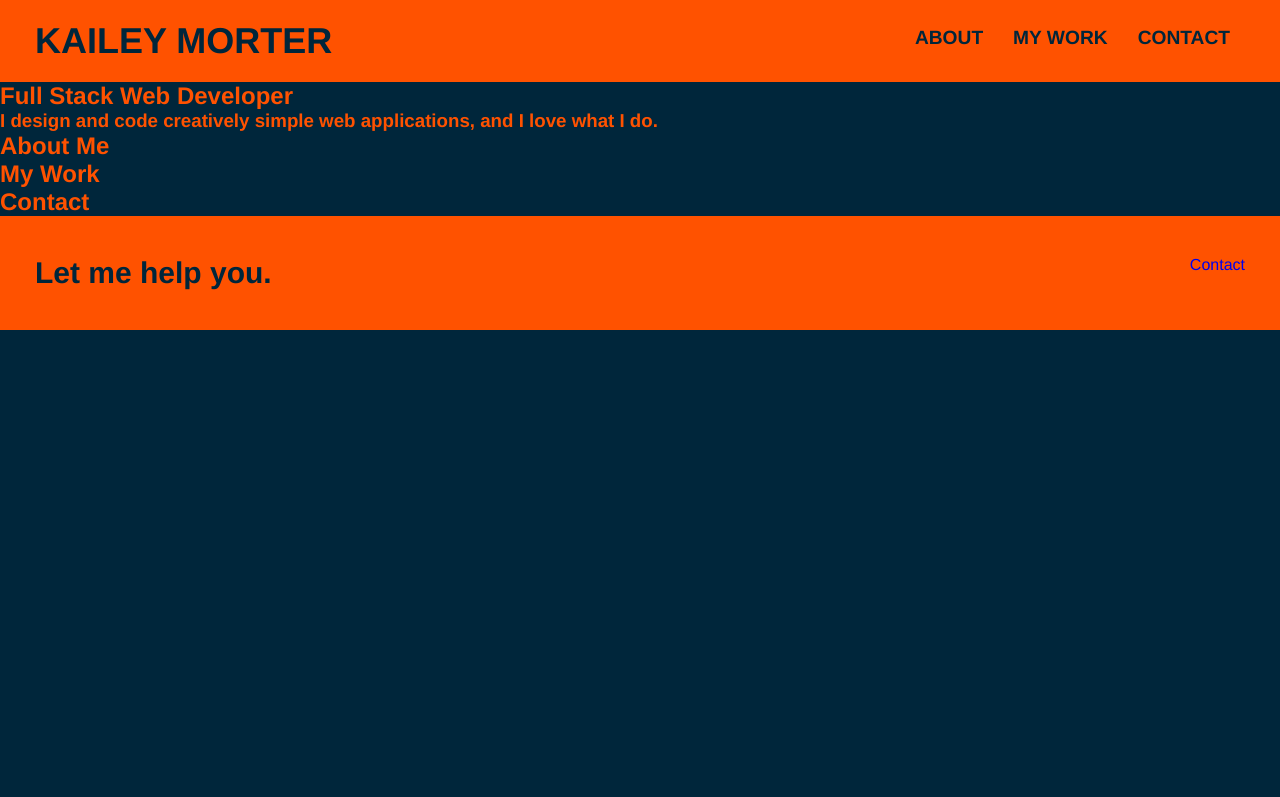
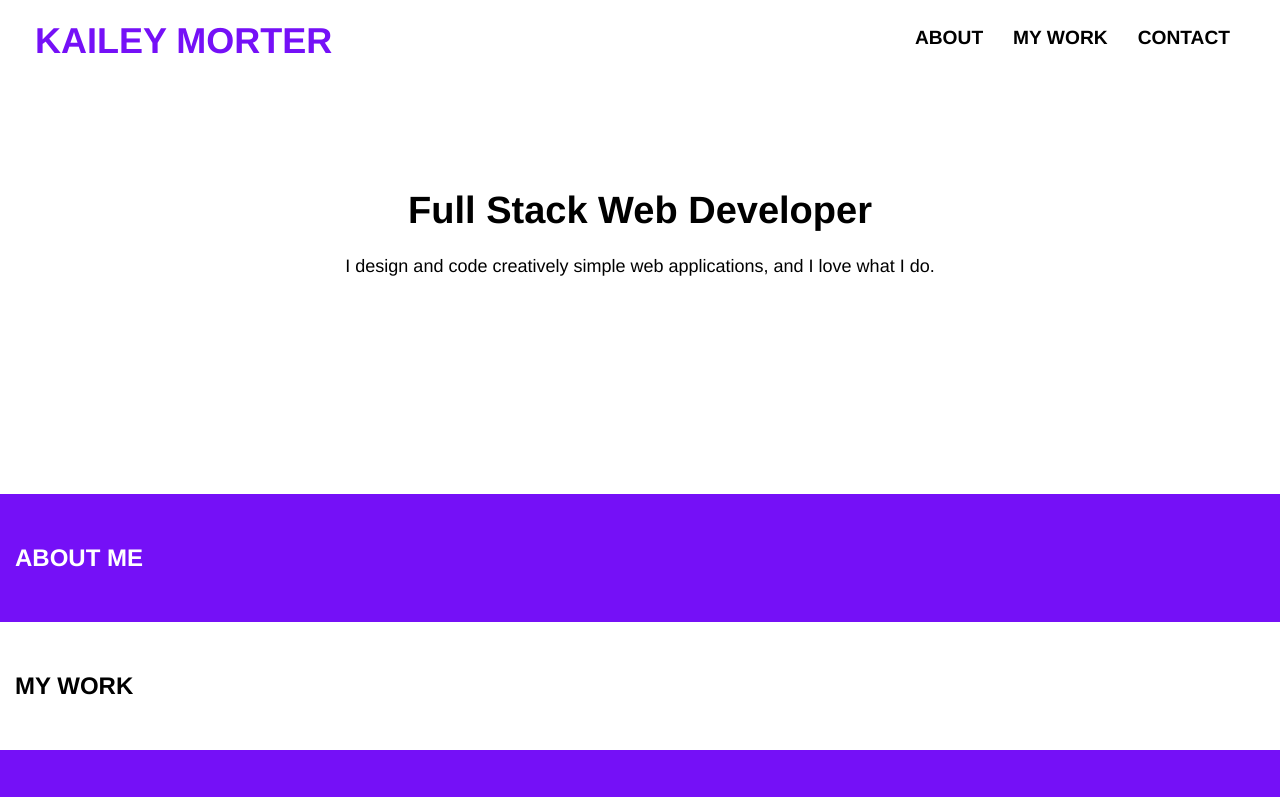
Before and after one commit to kaileymorter/kaileymorter.github.io, a plain HTML site: page index.html in a window 1280 px wide. Shown: the top 797 px of the page. Drawn offline with Linux system fonts and the light colour scheme.

Commit message:
updated styling

```diff
--- a/assets/css/style.css
+++ b/assets/css/style.css
@@ -1,10 +1,8 @@
 /* CSS Styles for Web Page*/
 
 :root {
-    --light-blue: #00A1AB;
-    --dark-blue: #00263B;
-    --dark-red: #6F0000;
-    --orange: #FF5200;
+    --purple: #7510F7;
+    --black: #0a0a0a;
 }
 
 * {
@@ -15,15 +13,14 @@
 
 /* apply styles to the body */
 body {
-    color: var(--orange);
-    background-color: var(--dark-blue);
+    color: black;
     font-family: Helvetica, Arial, sans-serif;
 }
 
 /* apply styles to the header */
 header {
     padding: 20px 35px;
-    background-color: var(--orange);
+    background-color: white;
     display: flex;
     justify-content: space-between;
     flex-wrap: wrap;
@@ -39,13 +36,13 @@ header {
 header h1 {
     font-weight: bold;
     font-size: 36px;
-    color: var(--dark-blue);
+    color: var(--purple);
     margin: 0;
 }
 
-header a {
+header h1 a {
     text-decoration: none;
-    color: var(--dark-blue);
+    color: var(--purple);
 }
 
 header nav {
@@ -64,20 +61,83 @@ header nav ul li a {
     padding: 10px 15px;
     font-weight: bold;
     font-size: 1.5vw;
+    text-decoration: none;
+    color: black;
 }
 
 header nav ul li a:hover {
-    background: var(--primary-color);
-    color: var(--secondary-color);
+    background: var(--purple);
+    color: white;
     border-radius: 15px;
     text-shadow: none;
 }
 
+/* apply styles to the hero */
 
+.hero {
+    margin: 100px 0 200px 0;
+    background-image: url(../images/Hero-Image.jpg);
+}
+
+.hero-text {
+    text-align: center;
+    line-height: 3.5rem;
+}
+
+.hero-text h2 {
+    font-size: 38px;
+}
+
+.hero-text h3 {
+    font-size: 18px;
+    font-weight: lighter;
+}
+
+/* apply styles to about section */
+
+.about {
+    width: 100%;
+    padding: 50px 0 50px 15px;
+    text-align: left;
+    background-color: var(--purple);
+    color: white;
+}
+
+.about h2 {
+    text-transform: uppercase;
+}
+
+/* apply styles to my-work section */
+
+.my-work {
+    width: 100%;
+    padding: 50px 0 50px 15px;
+    text-align: left;
+    background-color: white;
+    color: black;
+}
+
+.my-work h2 {
+    text-transform: uppercase;
+}
+
+/* apply styles to contact section */
+
+.contact {
+    width: 100%;
+    padding: 50px 0 50px 15px;
+    text-align: left;
+    background-color: var(--purple);
+    color: white;
+}
+
+.contact h2 {
+    text-transform: uppercase;
+}
 
 /* apply styles to the footer */
 footer {
-    background: var(--orange);
+    background: white;
     width: 100%;
     padding: 40px 35px;
     display: flex;
@@ -86,7 +146,7 @@ footer {
 }
 
 footer h2 {
-    color: var(--dark-blue);
+    color: var(--purple);
     font-size: 30px;
     margin: 0;
 }
@@ -97,4 +157,5 @@ footer div {
 
 footer a {
     text-decoration: none;
+    color: black;
 }
--- a/index.html
+++ b/index.html
@@ -35,7 +35,7 @@
     <!-- hero section -->
 
   <section class="hero">
-    <div>
+    <div class="hero-text">
       <h2>Full Stack Web Developer</h2>
       <h3>I design and code creatively simple web applications, and I love what I do.</h3>
     </div>
```
Also changed, not shown: assets/images/Hero-Image.jpg (added).
